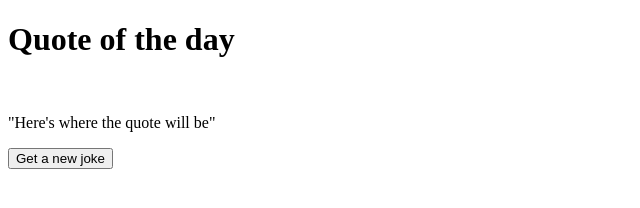
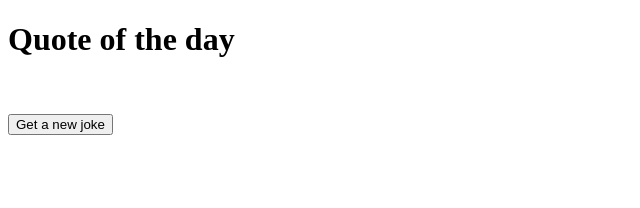
Before and after one commit to francoDiazP/chuck-norris-api, a plain HTML site: page index.html in a window 1280 px wide. Shown: the whole page, without its empty margins (0-640 px from the left). Drawn offline with Linux system fonts and the light colour scheme.

Commit message:
remove onclick attribute from HTML button

```diff
--- a/index.html
+++ b/index.html
@@ -13,10 +13,10 @@
     <div class="main-container">
       <div class="img"><img src="" alt="" id="chuck-img" /></div>
       <div class="quote-container">
-        <p id="msg-quote">"Here's where the quote will be"</p>
+        <p id="msg-quote"></p>
       </div>
 
-      <button id="new-joke" onclick="">Get a new joke</button>
+      <button id="new-joke">Get a new joke</button>
     </div>
 
     <script src="script.js"></script>
```
